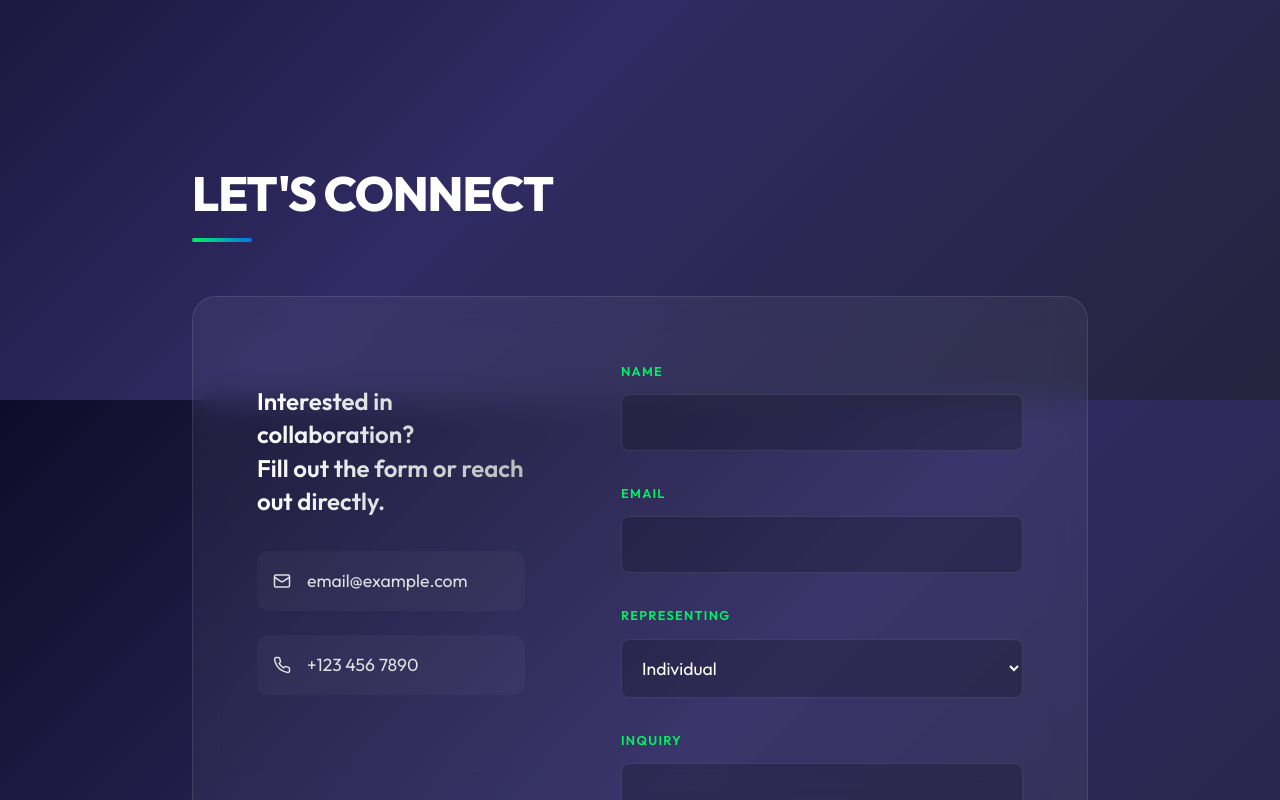
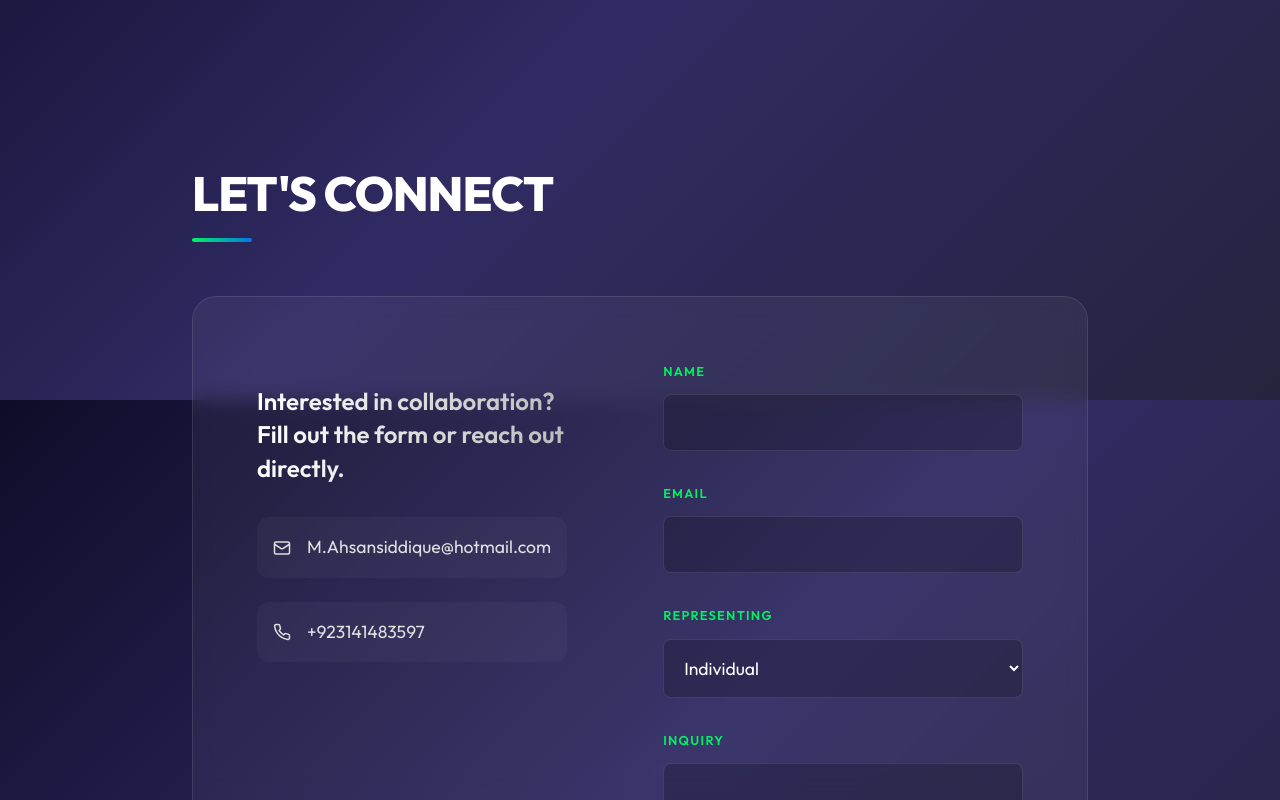
Before and after one commit to M-Ahsan-siddique/My-portfolio, a React (Vite) app: page / in a window 1280 px wide. Shown: the part 2000-2800 px from the top of the page. Built offline with nearby package versions, Linux system fonts and the light colour scheme.

Commit message:
Optimiz Css perfomance and image loading

```diff
--- a/src/App.jsx
+++ b/src/App.jsx
@@ -39,7 +39,7 @@ function App() {
         <div className="app-container">
             {/* Navbar */}
             <header className="header">
-                <h1 className="logo">Mahsa.Portfolio</h1>
+                <h1 className="logo">Ahsan.Portfolio</h1>
                 <nav>
                     <a href="#about">About</a>
                     <a href="#projects">Work</a>
@@ -59,7 +59,7 @@ function App() {
                 </div>
                 <div className="hero-image-container">
                     {/* Image is now rectangular and grayscale via CSS */}
-                    <img src={myself} alt="Me" className="hero-image" />
+                    <img src={myself} alt="Me" className="hero-image" loading="eager" />
                 </div>
             </section>
 
@@ -122,11 +122,11 @@ function App() {
                         </p>
                         <div className="info-item">
                             <Mail size={18} />
-                            <span>email@example.com</span>
+                            <span>M.Ahsansiddique@hotmail.com</span>
                         </div>
                         <div className="info-item">
                             <Phone size={18} />
-                            <span>+123 456 7890</span>
+                            <span>+923141483597</span>
                         </div>
                     </div>
 
--- a/src/index.css
+++ b/src/index.css
@@ -9,7 +9,7 @@
   --neon-glow: 0 0 10px rgba(0, 242, 96, 0.5), 0 0 20px rgba(0, 242, 96, 0.3);
   --glass-bg: rgba(255, 255, 255, 0.05);
   --glass-border: rgba(255, 255, 255, 0.1);
-  --glass-blur: 16px;
+  --glass-blur: 10px;
 }
 
 * {
@@ -59,6 +59,7 @@ body {
   border-radius: 50%;
   z-index: 0;
   pointer-events: none;
+  will-change: transform;
   animation: float 20s infinite alternate;
 }
 
@@ -73,16 +74,17 @@ body {
   border-radius: 50%;
   z-index: 0;
   pointer-events: none;
+  will-change: transform;
   animation: float 25s infinite alternate-reverse;
 }
 
 @keyframes float {
   0% {
-    transform: translate(0, 0);
+    transform: translate3d(0, 0, 0);
   }
 
   100% {
-    transform: translate(50px, 50px);
+    transform: translate3d(50px, 50px, 0);
   }
 }
 
```
